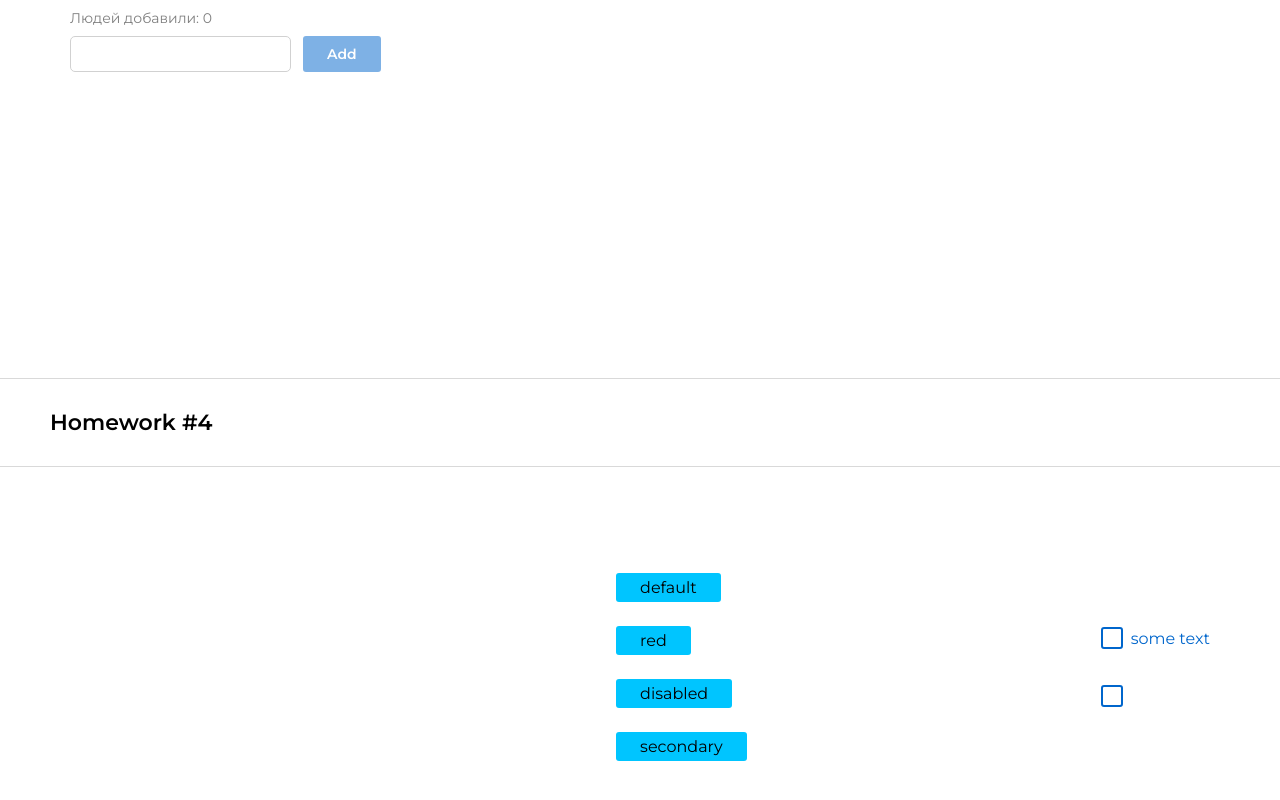
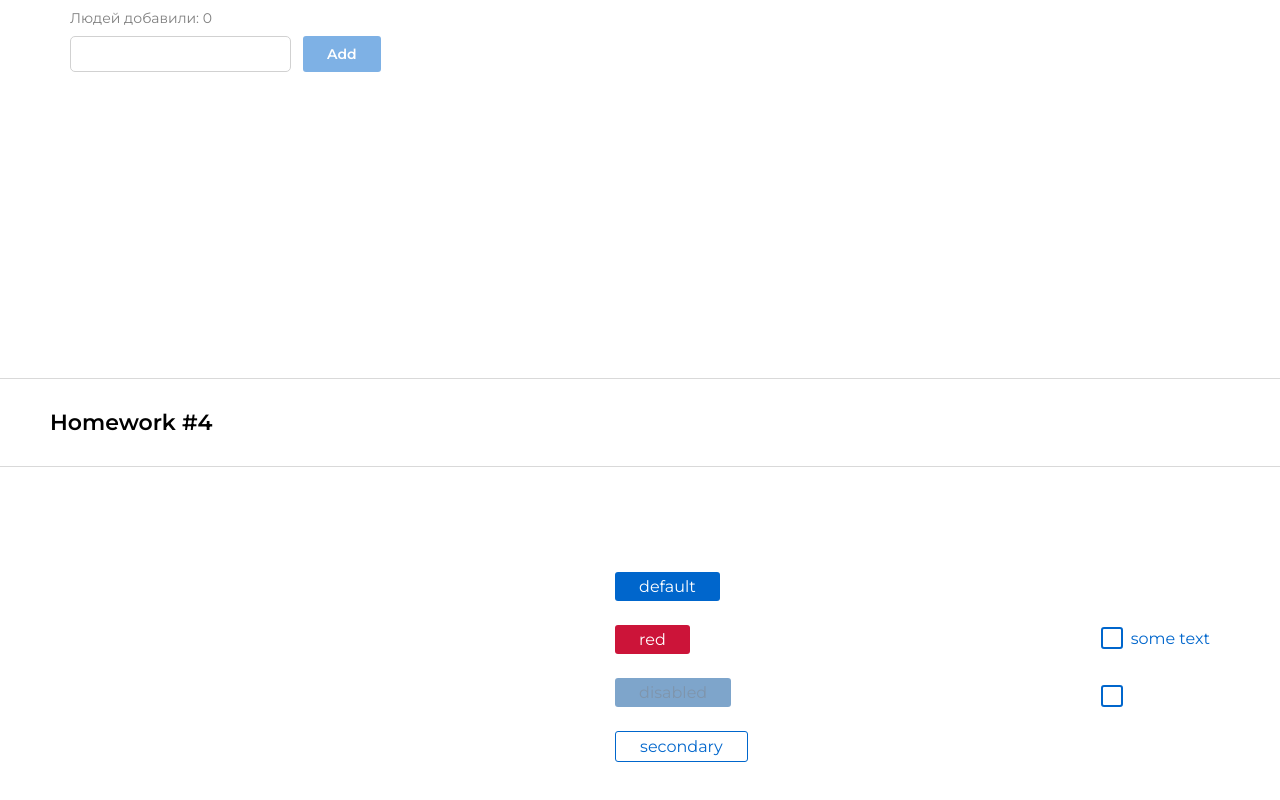
Before and after one commit to rzalyaev/hws2, a React (Create React App) app: page / in a window 1280 px wide. Shown: the part 998-1798 px from the top of the page. Built offline with nearby package versions, Linux system fonts and the light colour scheme.

Commit message:
Add technical task solution

```diff
--- a/src/s2-homeworks/hw04/common/c2-SuperButton/SuperButton.tsx
+++ b/src/s2-homeworks/hw04/common/c2-SuperButton/SuperButton.tsx
@@ -18,10 +18,13 @@ const SuperButton: React.FC<SuperButtonPropsType> = (
     }
 ) => {
     const finalClassName = s.button
-        // + (disabled
-        //         ? ...
-        //         : xType === 'red'
-        //             ? ...
+        + (disabled
+            ? ' ' + s.disabled
+            : xType === 'red'
+                ? ' ' + s.red
+                : xType ==='secondary'
+                    ? ' ' + s.secondary
+                    : ' ' + s.default)
         + (className ? ' ' + className : '') // задачка на смешивание классов
 
     return (
```
